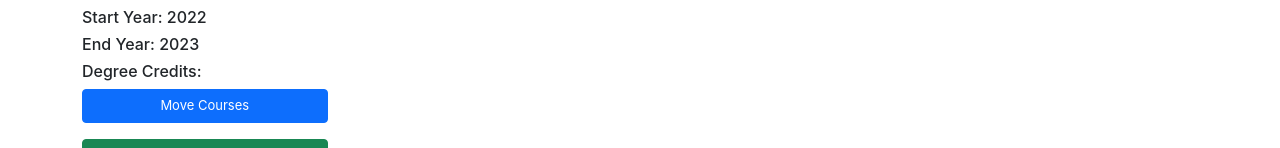
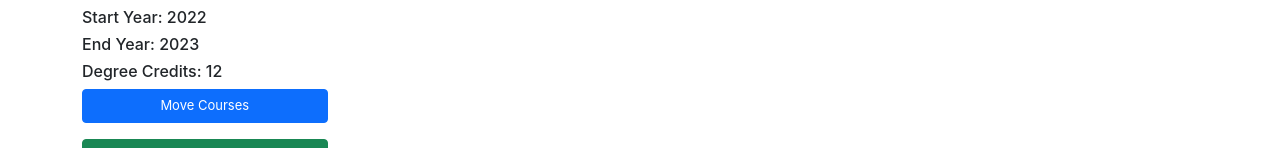
Before and after one commit to UD-CISC275-S22/cis-scheduler-team-3, a React (Create React App) app: page / in a window 1280 px wide. Shown: the part 433-581 px from the top of the page. Built offline with nearby package versions, Linux system fonts and the light colour scheme.

Commit message:
set original plan sum

```diff
--- a/src/components/PlanView.tsx
+++ b/src/components/PlanView.tsx
@@ -25,6 +25,23 @@ export function PlanView({ plan }: { plan: DegreePlan }): JSX.Element {
     function updateplan_credits() {
         console.log("hi");
     }
+    const courses = allCourses.semesters.map(
+        (sem: Semester): Course[] => sem.courses
+    );
+    let sum = 0;
+    if (courses.length > 0) {
+        const indv_courses = courses.reduce(
+            (currArr: Course[], c: Course[]) => currArr.concat(c),
+            []
+        );
+        const courses_as_nums = indv_courses.map((c: Course): number =>
+            parseInt(c.course_credits.trim().charAt(0))
+        );
+        sum = courses_as_nums.reduce(
+            (currentTotal: number, credits: number) => currentTotal + credits
+        );
+    }
+    const [plan_credits, setplan_credits] = useState<number>(sum);
     function removeSemester(termyear: string) {
         const newsemesters = [...allCourses.semesters].filter(
             (sem: Semester): boolean => sem.session + ":" + sem.year != termyear
@@ -166,7 +183,7 @@ export function PlanView({ plan }: { plan: DegreePlan }): JSX.Element {
             <h4 data-testid="name">{plan.name}</h4>
             <h6 data-testid="start-year">Start Year: {plan.Start_Year}</h6>
             <h6 data-testid="end-year">End Year: {plan.End_Year}</h6>
-            <h6 data-testid="degree-credits">Degree Credits:</h6>
+            <h6 data-testid="degree-credits">Degree Credits: {plan_credits}</h6>
             <Button
                 className="Buttons"
                 onClick={() => setMoveCourse(!moveCourse)}
--- a/src/components/SemesterList.tsx
+++ b/src/components/SemesterList.tsx
@@ -12,20 +12,8 @@ export function SemesterList({
     removesem: (n: string) => void;
     updateplan_credits: (credit: number) => void;
 }): JSX.Element {
-    if (semesters.length > 1) {
-        console.log(
-            "semester credits in semesterList: " +
-                semesters[0].semester_credits +
-                " " +
-                semesters[1].semester_credits
-        );
-    }
     function deleteSemester(semester: Semester) {
         const ty = semester.session + ":" + semester.year;
-        console.log(
-            "this is the credits of semester being deleted: " +
-                semester.semester_credits
-        );
         removesem(ty);
     }
     return (
@@ -41,10 +29,6 @@ export function SemesterList({
                             semester={semester}
                             updateplan_credits={updateplan_credits}
                         ></SemesterView>
-                        {console.log(
-                            "individual semesters' credits: " +
-                                semester.semester_credits
-                        )}
                         <Button
                             className="me-3"
                             size="sm"
```
